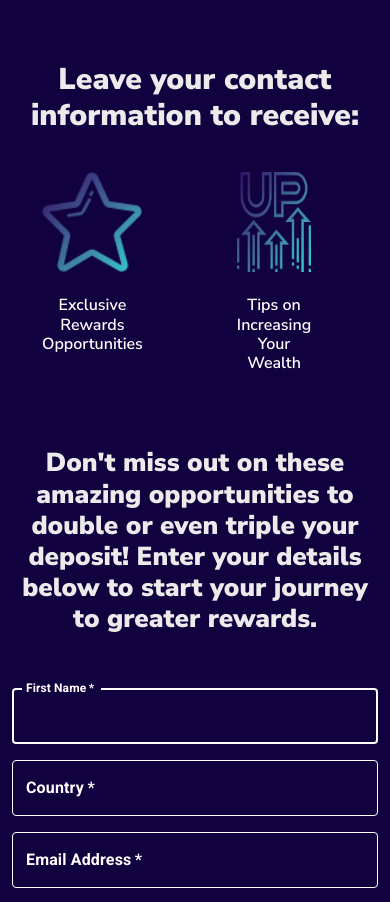
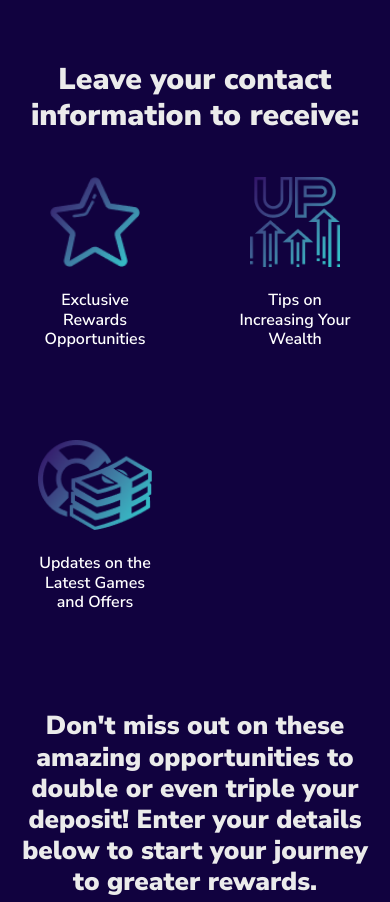
Before and after one commit to Karmabs01/SurveyLanding, a React (Vite) app: page /#/ in a window 390 px wide. Shown: the part 1140-2042 px from the top of the page. Built offline with nearby package versions, Linux system fonts and the light colour scheme.

Commit message:
Update responsive.css

```diff
--- a/src/css/responsive.css
+++ b/src/css/responsive.css
@@ -83,6 +83,26 @@
 }
 
 @media(max-width:767px) {
+
+
+	.advantages-one .row {
+		grid-template-columns: repeat(2, 1fr) !important;
+	}
+
+	.advantages-one .item {
+		min-width: 120px;
+		padding: 5px;
+	}
+
+	.advantages-one__title {
+		font-size: 14px;
+		font-weight: 300;
+		height: 30px;
+	}
+
+	.advantages-one__icon img {
+		height: 90px !important;
+	}
 
   .navbar-nav .nav-item .sub-menu {
       position: relative;
```
